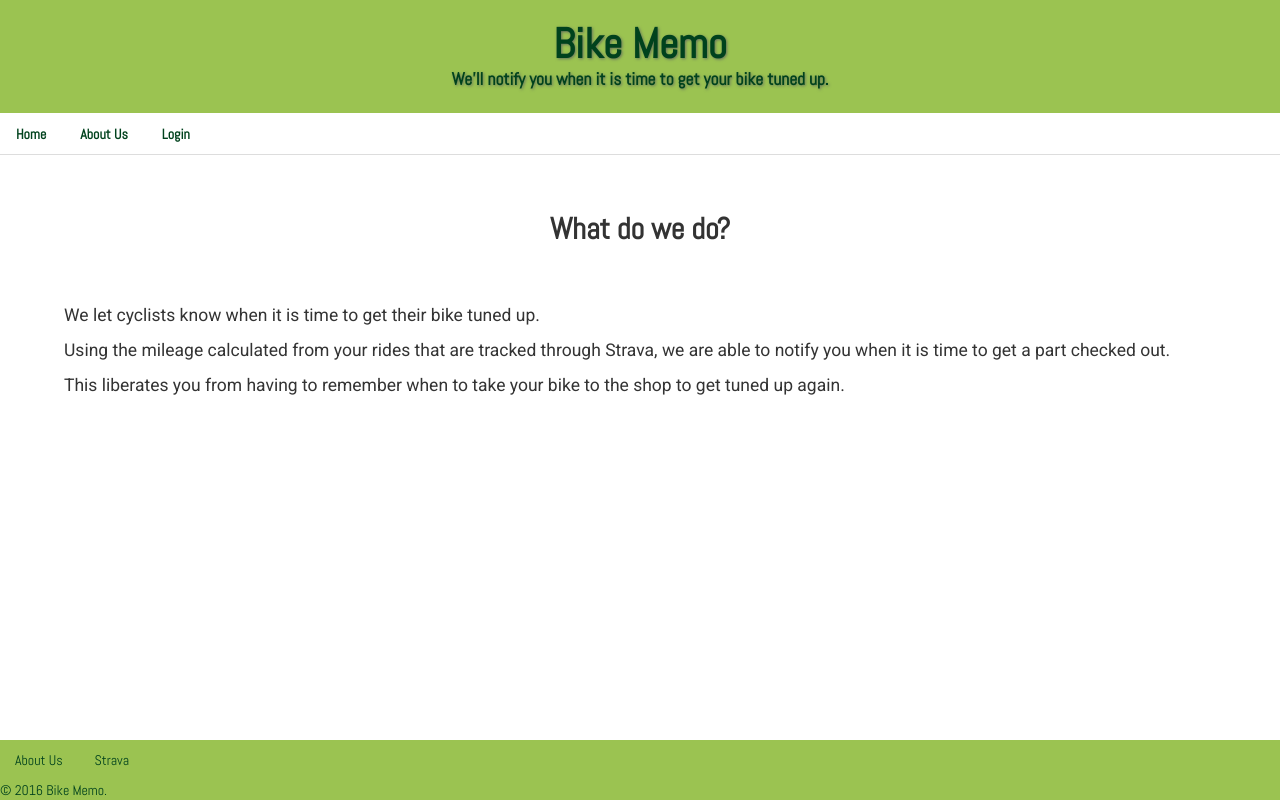
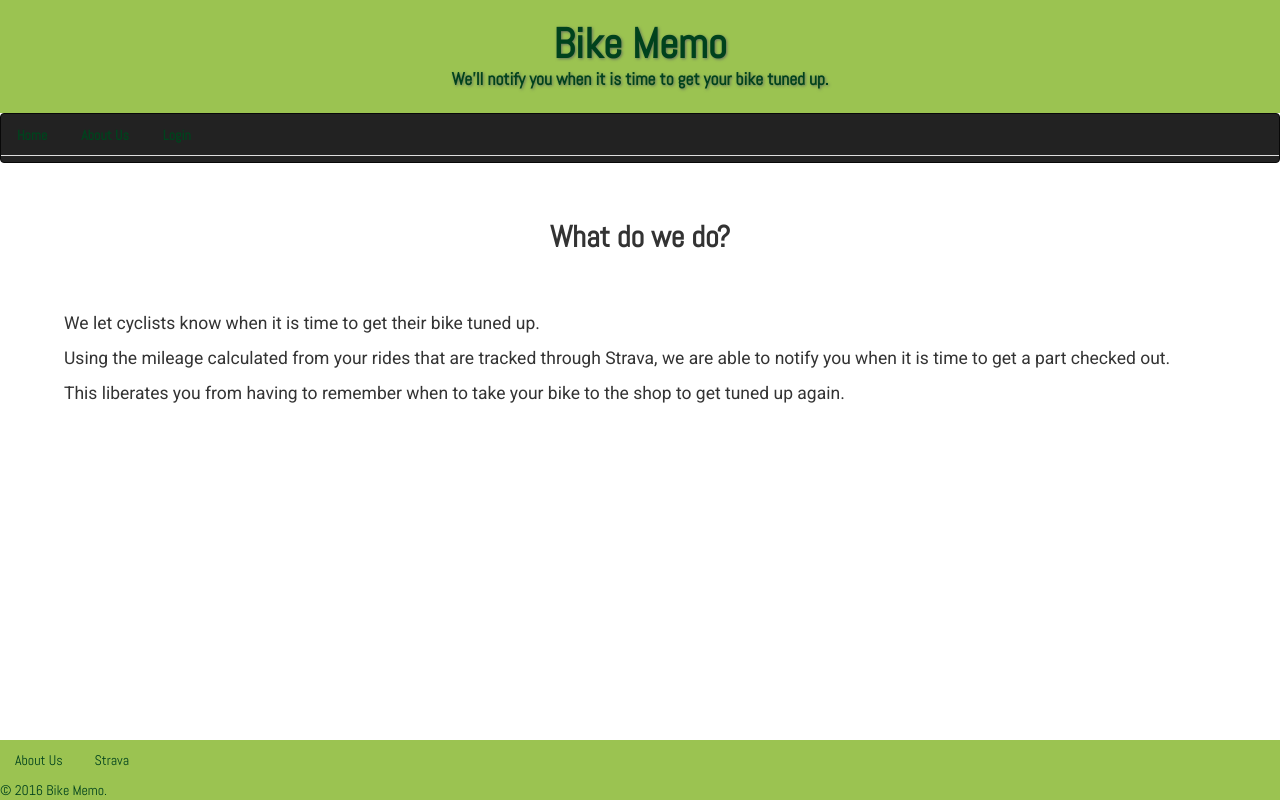
Before and after one commit to csaminak/BikeMaintenance, a website: page src/index.html in a window 1280 px wide. Drawn offline with nearby package versions, Linux system fonts and the light colour scheme; some packages are replaced by stand-ins of ours; files that its build step writes are made by us from their sources.

Commit message:
trying a different look for navbar

```diff
--- a/src/index.html
+++ b/src/index.html
@@ -19,7 +19,7 @@
         </header>
 
         <section>
-            <nav class='navMenu' ng-controller='NavController as nav'>
+            <nav class='navMenu navbar navbar-inverse' ng-controller='NavController as nav'>
                 <ul class='nav nav-tabs'>
                     <li><a ui-sref='home'>Home</a></li>
                     <li ng-hide='nav.isLoggedIn()'><a ui-sref='about'>About Us</a></li>
```
